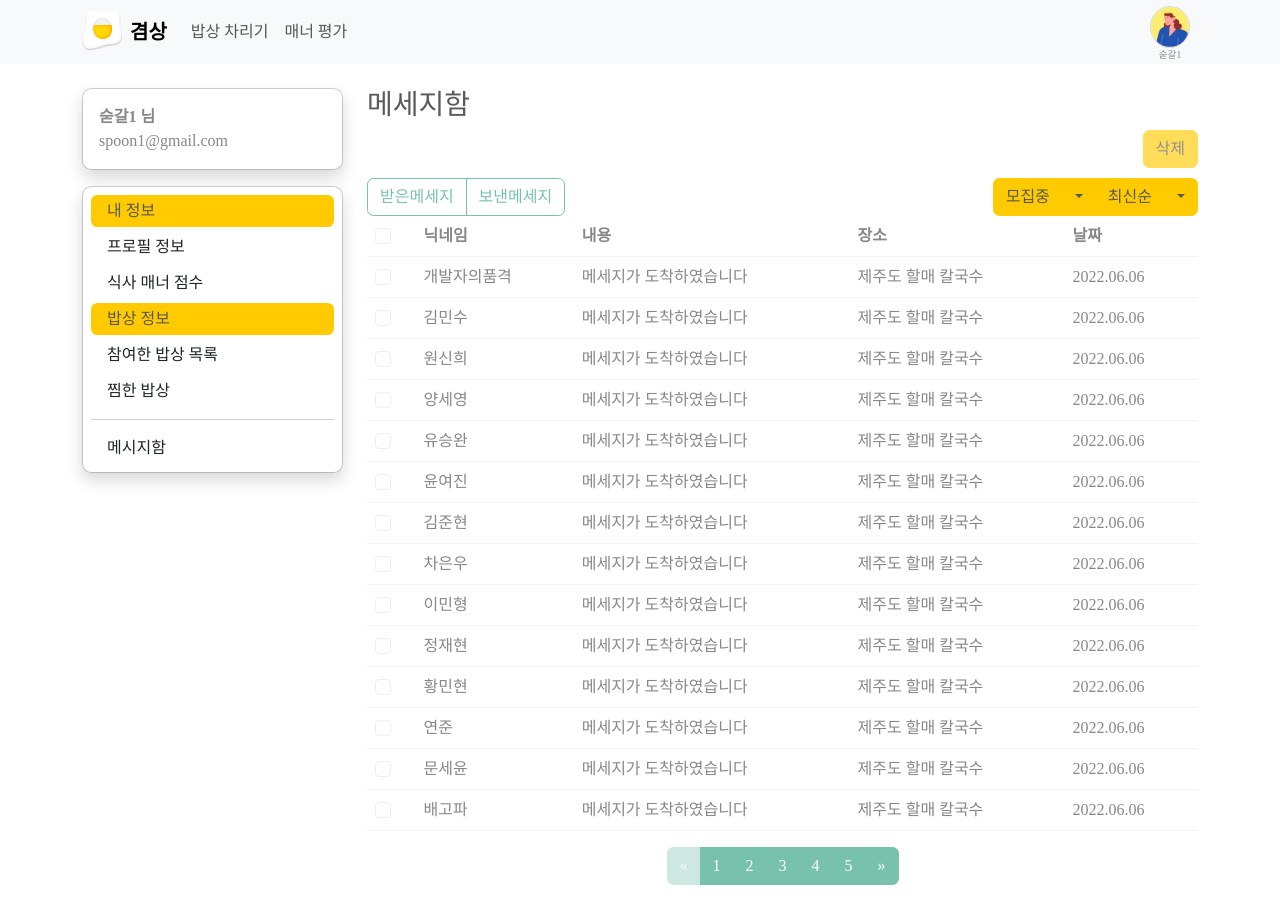
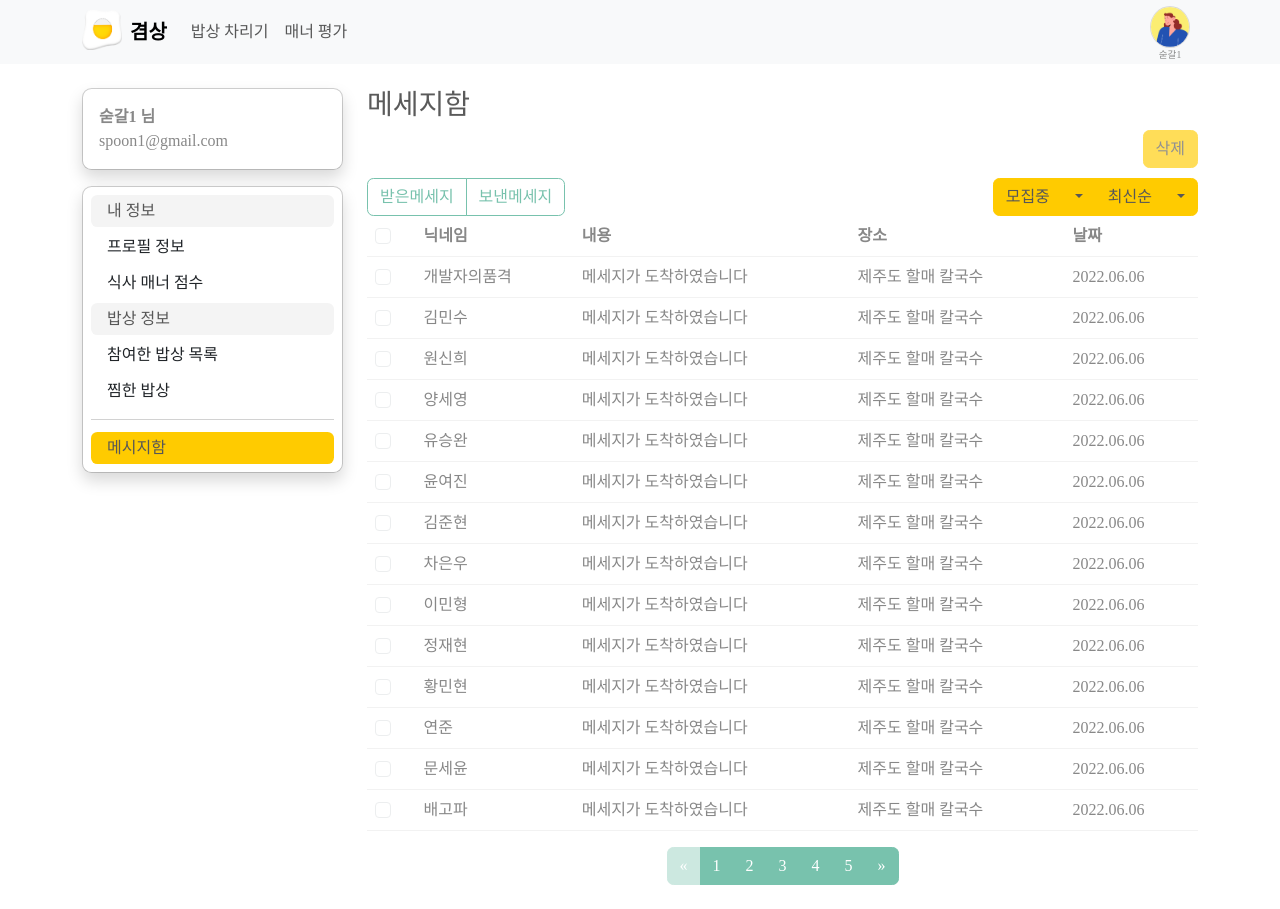
Before and after one commit to developer-dignity-team-2/gyeom-sang_client, a Vue app: page /mypage/message in a window 1280 px wide. Built offline with nearby package versions, Linux system fonts and the light colour scheme; a web font is replaced by a local one.

Commit message:
[UPDATE] 마이페이지 네브 컬러 조정

```diff
--- a/src/assets/scss/reset.scss
+++ b/src/assets/scss/reset.scss
@@ -115,6 +115,13 @@ $secondary:     #f3969a !default;
   text-decoration: none;
   background-color:none;
 }
+// 마이페이지 네브 타이틀
+.dropdown-item.title {
+  // color: #575757;
+  color: #575757;
+  text-decoration: none;
+  background-color: #f4f4f4;
+}
 
 // 내 정보 > 식사 매너 점수: start
 .highlighter-active {
--- a/src/components/CompUserProfile.vue
+++ b/src/components/CompUserProfile.vue
@@ -13,31 +13,55 @@
 		<ul
 			class="dropdown-menu position-static d-grid gap-1 p-2 rounded-3 mx-0 mb-3 shadow w-220px"
 		>
-			<li><div class="dropdown-item rounded-2 active">내 정보</div></li>
 			<li>
-				<div class="dropdown-item rounded-2 cursor" @click="userProfile()">
+				<div class="dropdown-item rounded-2 title">내 정보</div>
+			</li>
+			<li>
+				<div
+					class="dropdown-item rounded-2 cursor"
+					:class="{ active: $route.path == '/mypage/profile' }"
+					@click="userProfile()"
+				>
 					프로필 정보
 				</div>
 			</li>
 			<li>
-				<div class="dropdown-item rounded-2 cursor" @click="score()">
+				<div
+					class="dropdown-item rounded-2 cursor"
+					:class="{ active: $route.path == '/mypage/score' }"
+					@click="score()"
+				>
 					식사 매너 점수
 				</div>
 			</li>
-			<li><div class="dropdown-item rounded-2 active">밥상 정보</div></li>
 			<li>
-				<div class="dropdown-item rounded-2 cursor" @click="joinBabsang()">
+				<div class="dropdown-item rounded-2 title">밥상 정보</div>
+			</li>
+			<li>
+				<div
+					class="dropdown-item rounded-2 cursor"
+					:class="{ active: $route.path == '/mypage/babsang' }"
+					@click="joinBabsang()"
+				>
 					참여한 밥상 목록
 				</div>
 			</li>
 			<li>
-				<div class="dropdown-item rounded-2 cursor" @click="favoriteBabsang()">
+				<div
+					class="dropdown-item rounded-2 cursor"
+					:class="{ active: $route.path == '/mypage/favorites' }"
+					@click="favoriteBabsang()"
+				>
 					찜한 밥상
 				</div>
 			</li>
 			<li><hr class="dropdown-divider" /></li>
 			<li>
-				<strong class="dropdown-item rounded-2 cursor" @click="message()">
+				<strong
+					class="dropdown-item rounded-2 cursor"
+					:class="{ active: $route.path == '/mypage/message' }"
+					@click="message()"
+				>
 					메시지함
 				</strong>
 			</li>
@@ -97,4 +121,8 @@ export default {
 .cursor {
 	cursor: pointer;
 }
+
+.font-color {
+	color: white;
+}
 </style>
```
